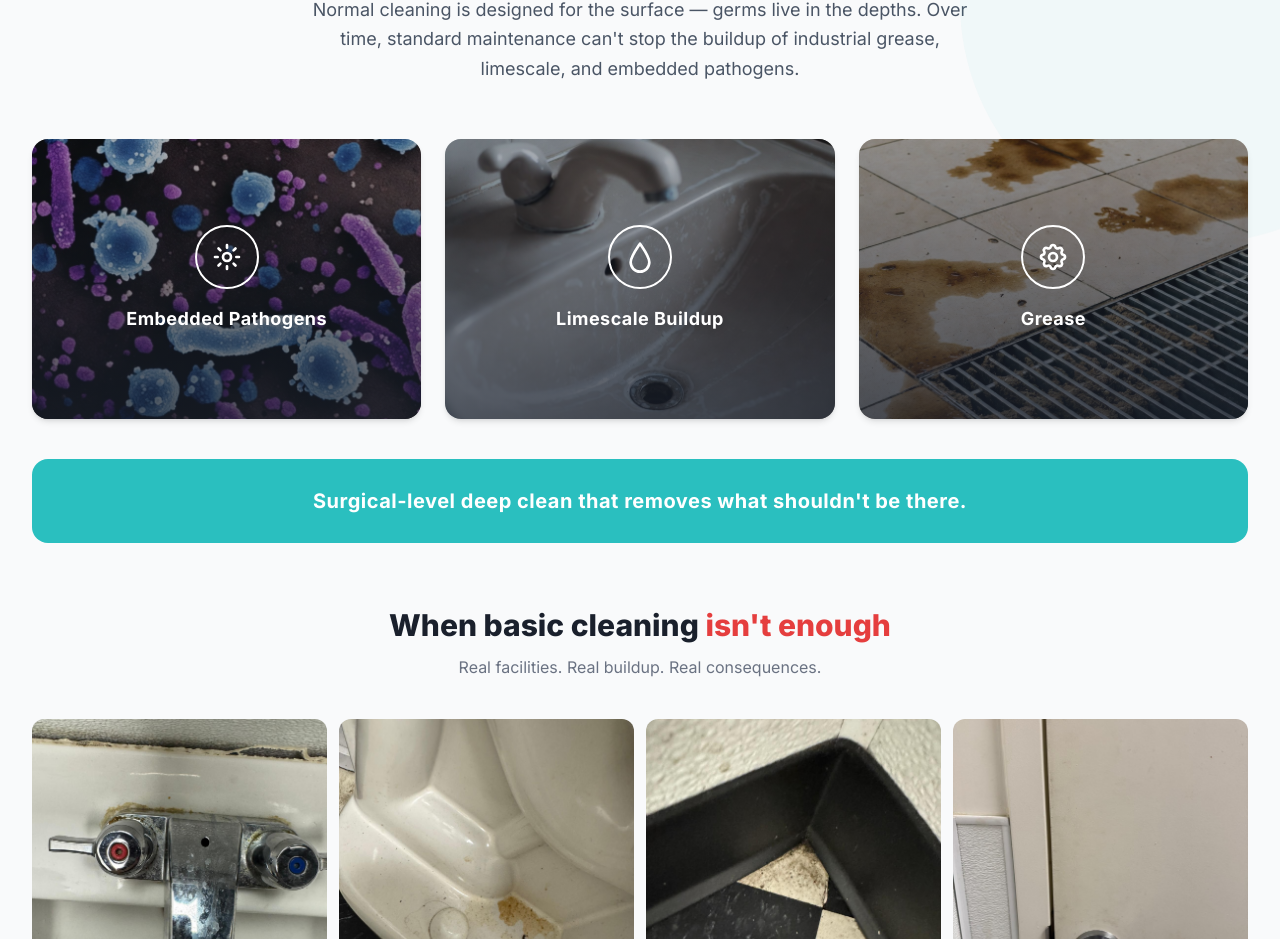
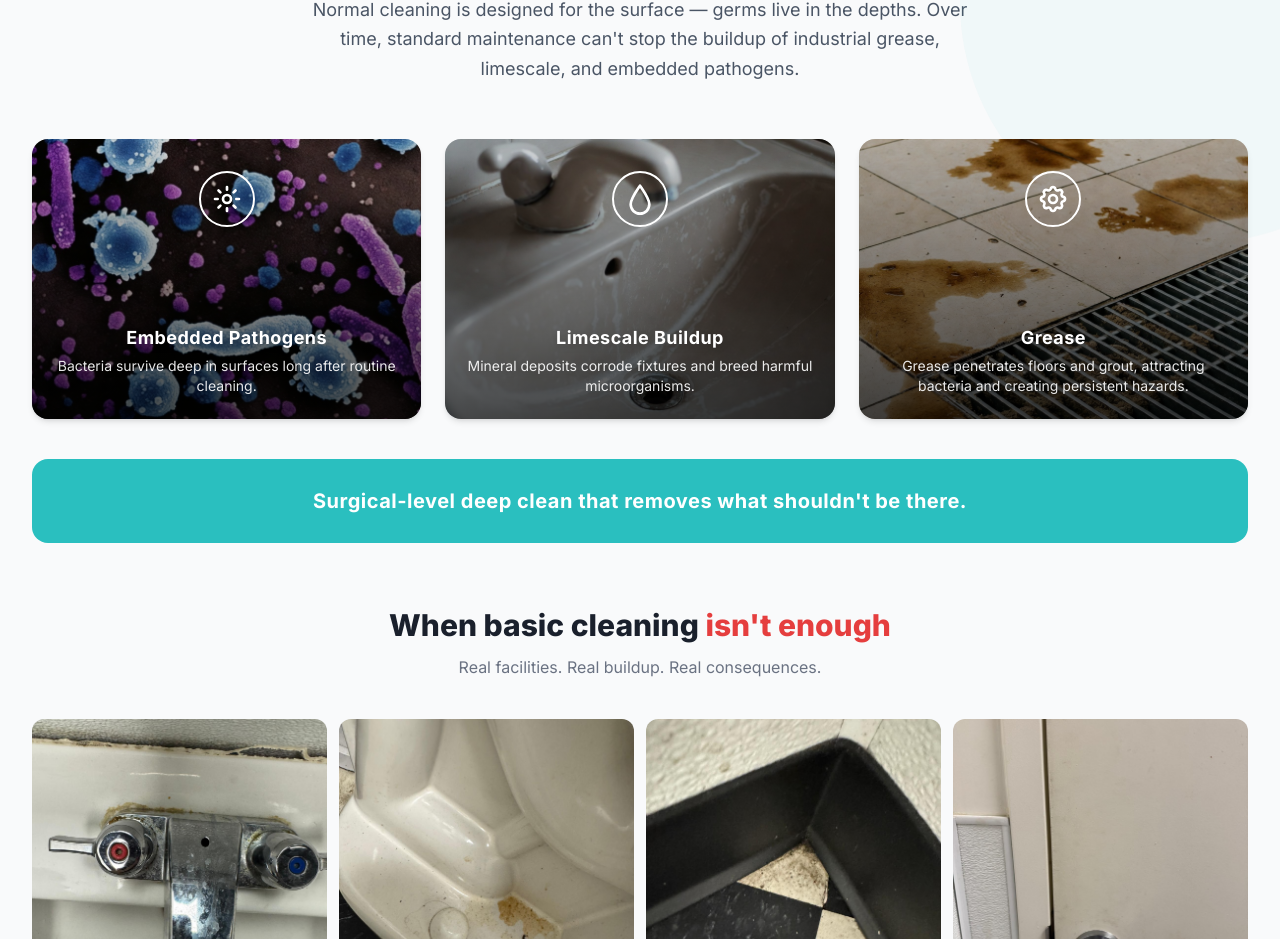
Before and after one commit to alicdesigner-create/germ-eviction-web, a Next.js app: page / in a window 1280 px wide. Shown: the part 989-1928 px from the top of the page. Built offline with nearby package versions, Linux system fonts and the light colour scheme.

Commit message:
Add descriptions and zoom hover to threat cards

```diff
--- a/components/TheProblem.tsx
+++ b/components/TheProblem.tsx
@@ -6,9 +6,8 @@ import Image from "next/image";
 const problemCards = [
   {
     label: "Embedded Pathogens",
+    description: "Bacteria survive deep in surfaces long after routine cleaning.",
     image: "/images/germs_microscope.jpg",
-    backText:
-      "Invisible to the naked eye, bacteria and pathogens embed deep into surfaces — surviving routine cleaning for months.",
     icon: (
       <svg className="w-8 h-8" fill="none" stroke="currentColor" viewBox="0 0 24 24">
         <circle cx="12" cy="12" r="3" strokeWidth={2} />
@@ -18,9 +17,8 @@ const problemCards = [
   },
   {
     label: "Limescale Buildup",
+    description: "Mineral deposits corrode fixtures and breed harmful microorganisms.",
     image: "/images/Limescale_Buildup.jpg",
-    backText:
-      "Mineral deposits harden over time, corroding fixtures and creating the perfect breeding ground for harmful microorganisms.",
     icon: (
       <svg className="w-8 h-8" fill="none" stroke="currentColor" viewBox="0 0 24 24">
         <path strokeLinecap="round" strokeLinejoin="round" strokeWidth={2} d="M12 2C8 8 5 12 5 16a7 7 0 0014 0c0-4-3-8-7-14z" />
@@ -29,9 +27,8 @@ const problemCards = [
   },
   {
     label: "Grease",
+    description: "Grease penetrates floors and grout, attracting bacteria and creating persistent hazards.",
     image: "/images/Grease.jpg",
-    backText:
-      "Industrial grease penetrates grout and flooring, attracting bacteria and creating slip hazards your daily crew can't fully remove.",
     icon: (
       <svg className="w-8 h-8" fill="none" stroke="currentColor" viewBox="0 0 24 24">
         <path strokeLinecap="round" strokeLinejoin="round" strokeWidth={2} d="M10.325 4.317c.426-1.756 2.924-1.756 3.35 0a1.724 1.724 0 002.573 1.066c1.543-.94 3.31.826 2.37 2.37a1.724 1.724 0 001.065 2.572c1.756.426 1.756 2.924 0 3.35a1.724 1.724 0 00-1.066 2.573c.94 1.543-.826 3.31-2.37 2.37a1.724 1.724 0 00-2.572 1.065c-.426 1.756-2.924 1.756-3.35 0a1.724 1.724 0 00-2.573-1.066c-1.543.94-3.31-.826-2.37-2.37a1.724 1.724 0 00-1.065-2.572c-1.756-.426-1.756-2.924 0-3.35a1.724 1.724 0 001.066-2.573c-.94-1.543.826-3.31 2.37-2.37.996.608 2.296.07 2.572-1.065z" />
@@ -43,25 +40,36 @@ const problemCards = [
 
 function ThreatCard({ card }: { card: typeof problemCards[0] }) {
   return (
-    <div className="relative rounded-2xl overflow-hidden shadow-md" style={{ height: "280px" }}>
-      <Image src={card.image} alt={card.label} fill className="object-cover" />
-      {/* Gradient overlay — darker at bottom for text legibility */}
+    <div className="relative rounded-2xl overflow-hidden shadow-md group" style={{ height: "280px" }}>
+      {/* Background image — zooms on hover */}
+      <div className="absolute inset-0 transition-transform duration-[600ms] ease-in-out group-hover:scale-[1.08]">
+        <Image src={card.image} alt={card.label} fill className="object-cover" />
+      </div>
+
+      {/* Base gradient — lightens slightly on hover */}
       <div
-        className="absolute inset-0"
+        className="absolute inset-0 transition-opacity duration-[600ms] ease-in-out group-hover:opacity-80"
         style={{
-          background: "linear-gradient(to bottom, rgba(26,32,44,0.35) 0%, rgba(26,32,44,0.75) 100%)",
+          background: "linear-gradient(to bottom, rgba(0,0,0,0.15) 0%, rgba(0,0,0,0.70) 100%)",
         }}
       />
-      {/* Icon + label centered */}
-      <div className="absolute inset-0 flex flex-col items-center justify-center gap-4 px-6">
-        <div
-          className="w-16 h-16 rounded-full border-2 border-white flex items-center justify-center text-white"
-        >
+
+      {/* Icon top-center + label + description bottom */}
+      <div className="absolute inset-0 flex flex-col items-center justify-between px-5 py-6">
+        {/* Icon */}
+        <div className="w-14 h-14 rounded-full border-2 border-white flex items-center justify-center text-white mt-2">
           {card.icon}
         </div>
-        <p className="text-white font-bold text-lg text-center tracking-wide drop-shadow-md">
-          {card.label}
-        </p>
+
+        {/* Label + description pinned to bottom */}
+        <div className="text-center">
+          <p className="text-white font-bold text-lg tracking-wide drop-shadow-md mb-1">
+            {card.label}
+          </p>
+          <p className="text-white text-sm leading-snug drop-shadow-md opacity-90">
+            {card.description}
+          </p>
+        </div>
       </div>
     </div>
   );
```
Also changed, not shown: images/wall wash.jpg (added), 1 other file (tests, documents, lock files or other folders).
